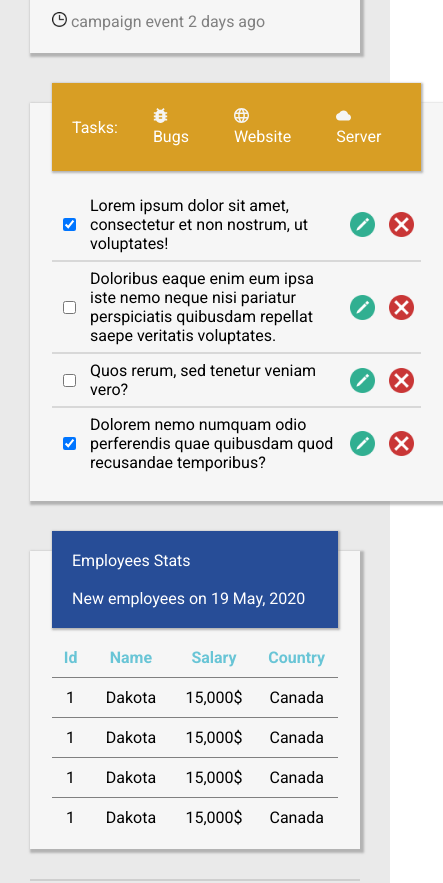
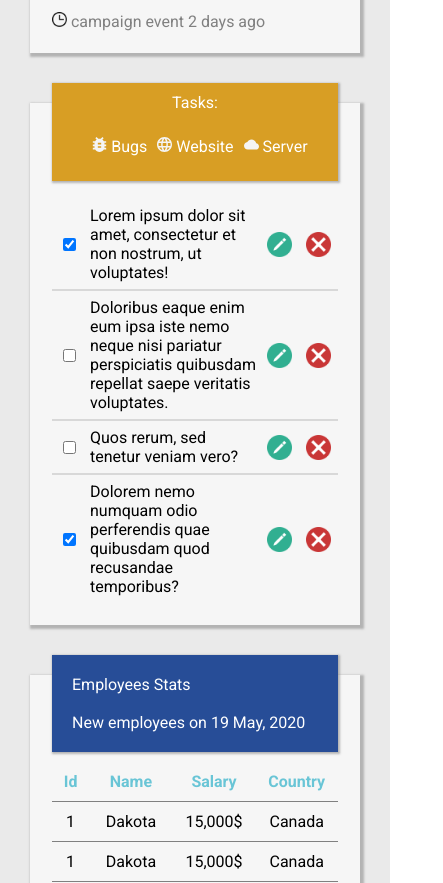
Before and after one commit to tkach-gr/data-manager, a plain HTML site: page index.html in a window 390 px wide. Shown: the part 1752-2635 px from the top of the page, 443 px wide, since content can reach past the window. Drawn offline with Linux system fonts and the light colour scheme.

Commit message:
Update main.css

```diff
--- a/css/main.css
+++ b/css/main.css
@@ -439,4 +439,15 @@ footer > nav {
         margin-top: 0;
     }
 }
+
+@media (max-width: 500px) {
+    .tasks_categories {
+        flex-direction: column;
+    }
+
+    .tasks_categories > ul > li {
+        margin: 0;
+        padding: 25px 5px 15px 5px;
+    }
+}
 /* End Media*/
```
